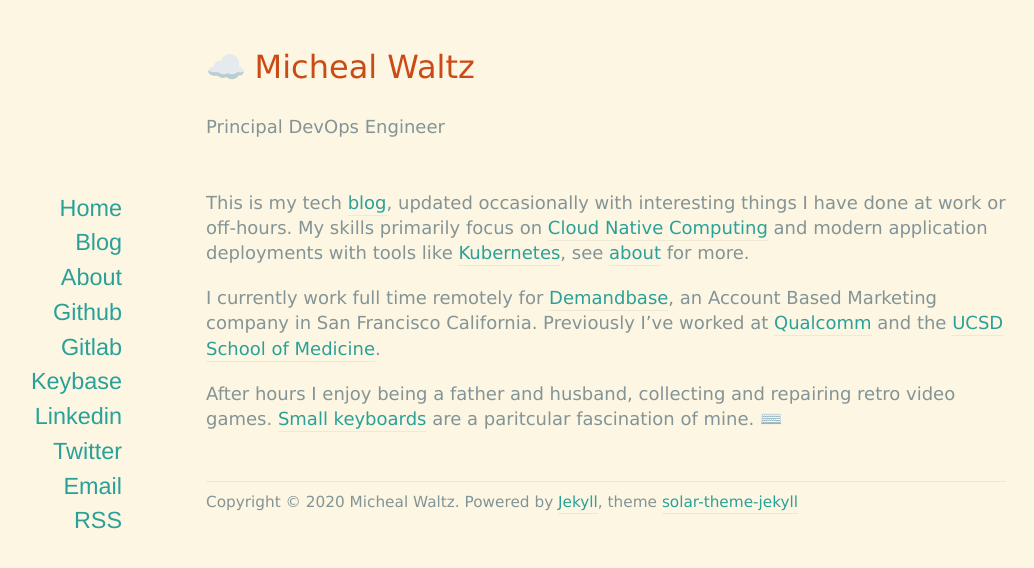
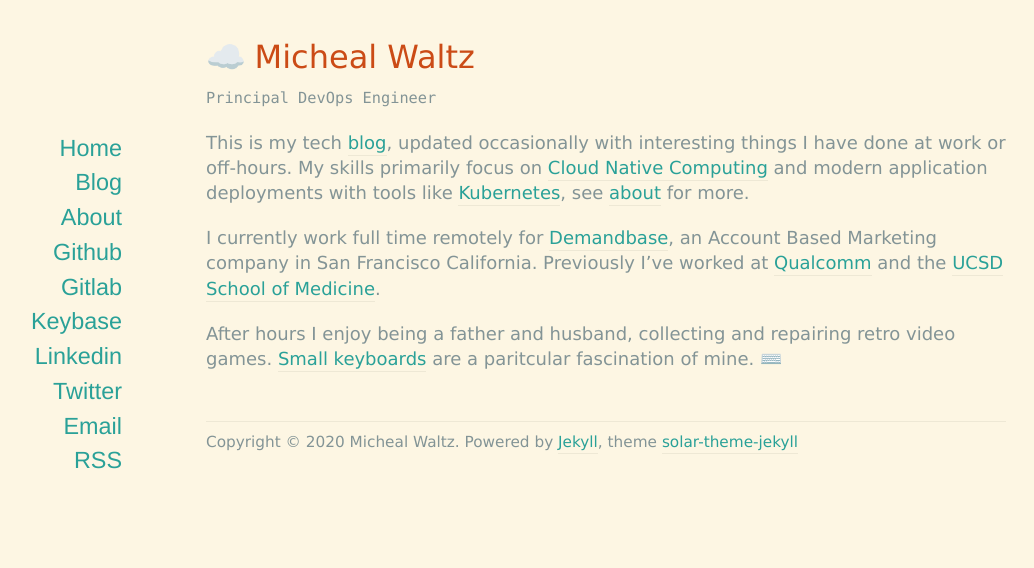
Before and after one commit to ecliptik/ecliptik.github.io, a Jekyll site: the page built from index.md, in a window 1280 px wide. Shown: the top 568 px of the page, without its empty margins (34-1068 px from the left). Built offline with Jekyll 4.4.1, drawn with Linux system fonts in a browser that asks for light colours; nearby versions of some CDN libraries.

Commit message:
Update padding and header

```diff
--- a/_layouts/default.html
+++ b/_layouts/default.html
@@ -19,7 +19,7 @@
 
   <header id="header">
     <h1><a href="/"><i class="icon-cloud"></i> {{ site.title }}</a></h1>
-    <p>{{ site.description }}</p>
+    <code>{{ site.description }}</code>
   </header>
 
   <div id="page">
--- a/assets/css/style.css
+++ b/assets/css/style.css
@@ -111,7 +111,6 @@
 code.background { background-color: #eee8d5; }
 
 
-
 /*** Structure ***/
 #page {
 	width: 800px;
@@ -121,14 +120,18 @@
 
 #header {
 	width: 800px;
-	margin: 40px auto 50px auto;
+	margin: 30px auto 10px auto;
 }
+
 #header h1 {
-	font-size: 32px;
-	margin-bottom: 4px;
+	font-size: 32px; margin: 0;
 }
 #header h1 a {
 	border: none;
+}
+
+#header p{
+	margin: 0;
 }
 
 #footer {
```
